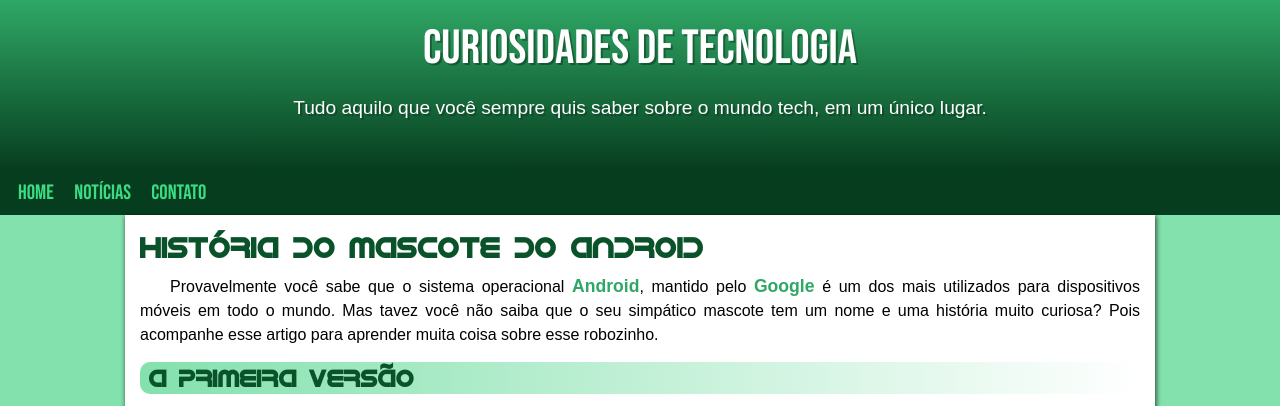
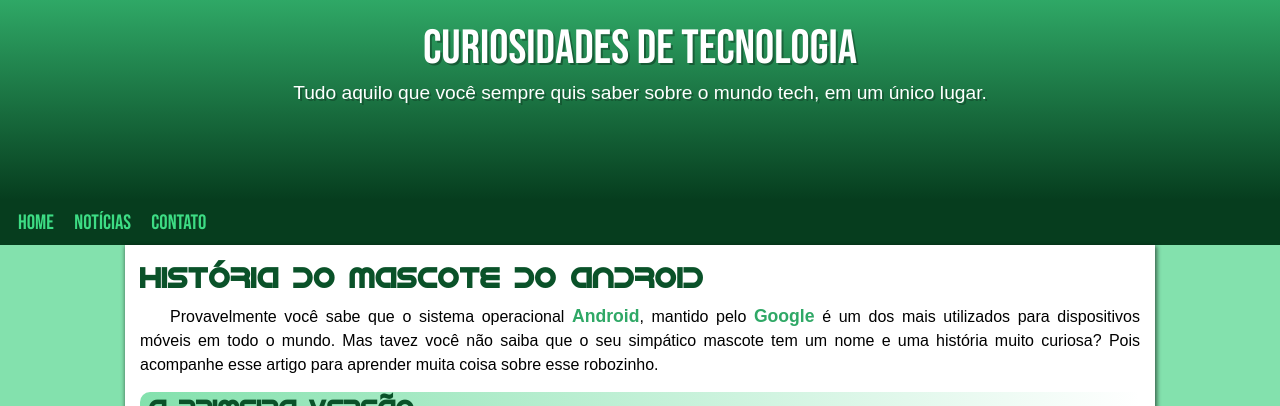
Before and after one commit to GabrielRuanDias/projeto-android, a plain HTML site: page index.html in a window 1280 px wide. Shown: the top 406 px of the page. Drawn offline with Linux system fonts and the light colour scheme.

Commit message:
mudança no tamanho

```diff
--- a/style.css
+++ b/style.css
@@ -33,7 +33,7 @@ p {
 }
 header {
     background-image: linear-gradient(to bottom, #2fa866, #063d1e);
-    height: 170px;
+    height: 200px;
 
 }
 header > h1 {
@@ -48,7 +48,7 @@ header > h1 {
 header > p {
     text-align: center;
     color: white;
-    padding-top: 20px;
+    padding-top: 5px;
     font-size: 1.2em;
     text-shadow: 2px 2px 0px rgba(0, 0, 0, 0.24);
     text-indent: 0px;
```
